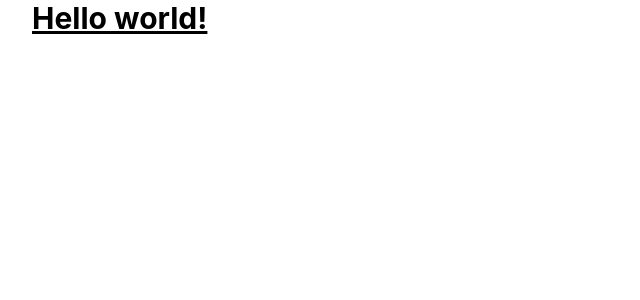
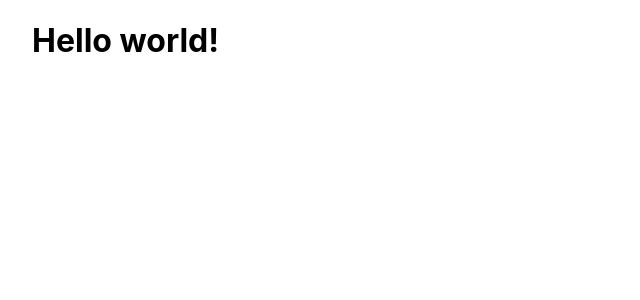
Before and after one commit to oscarkemuel/projeto-webii-02-front, a Next.js app: page / in a window 1280 px wide. Shown: the top 300 px of the page, without its empty margins (0-640 px from the left). Built offline with nearby package versions, Linux system fonts and the light colour scheme.

Commit message:
feat: remove tailwid

```diff
--- a/package.json
+++ b/package.json
@@ -32,8 +32,6 @@
     "eslint-plugin-promise": "^6.0.0",
     "eslint-plugin-react": "^7.30.0",
     "eslint-plugin-react-hooks": "^4.6.0",
-    "prettier": "^2.8.0",
-    "postcss": "^8.4.19",
-    "tailwindcss": "^3.2.4"
+    "prettier": "^2.8.0"
   }
 }
--- a/postcss.config.js
+++ /dev/null
@@ -1,6 +0,0 @@
-module.exports = {
-  plugins: {
-    tailwindcss: {},
-    autoprefixer: {},
-  },
-}
--- a/src/styles/globals.css
+++ b/src/styles/globals.css
@@ -1,7 +1,3 @@
-@tailwind base;
-@tailwind components;
-@tailwind utilities;
-
 html,
 body {
   padding: 0;
--- a/tailwind.config.js
+++ /dev/null
@@ -1,39 +0,0 @@
-/** @type {import('tailwindcss').Config} */
-module.exports = {
-  content: [
-    './src/**/*.tsx',
-  ],
-  theme: {
-    extend: {
-      fontFamily: {
-        sans: 'Roboto, sans-serif',
-      },
-      colors: {
-        green: {
-          300: '#00B37E',
-          500: '#00875F',
-          700: '#015F43',
-        },
-        blue: {
-          500: '#81D8F7',
-        },
-        orange: {
-          500: '#FBA94C',
-        },
-        red: {
-          500: '#F75A68',
-        },
-        gray: {
-          100: '#E1E1E6',
-          200: '#C4C4CC',
-          300: '#8D8D99',
-          500: '#323238',
-          600: '#29292E',
-          700: '#121214',
-          900: '#09090A'
-        }
-      },
-    },
-  },
-  plugins: [],
-}
```
Also changed, not shown: 1 other file (tests, documents, lock files or other folders).
